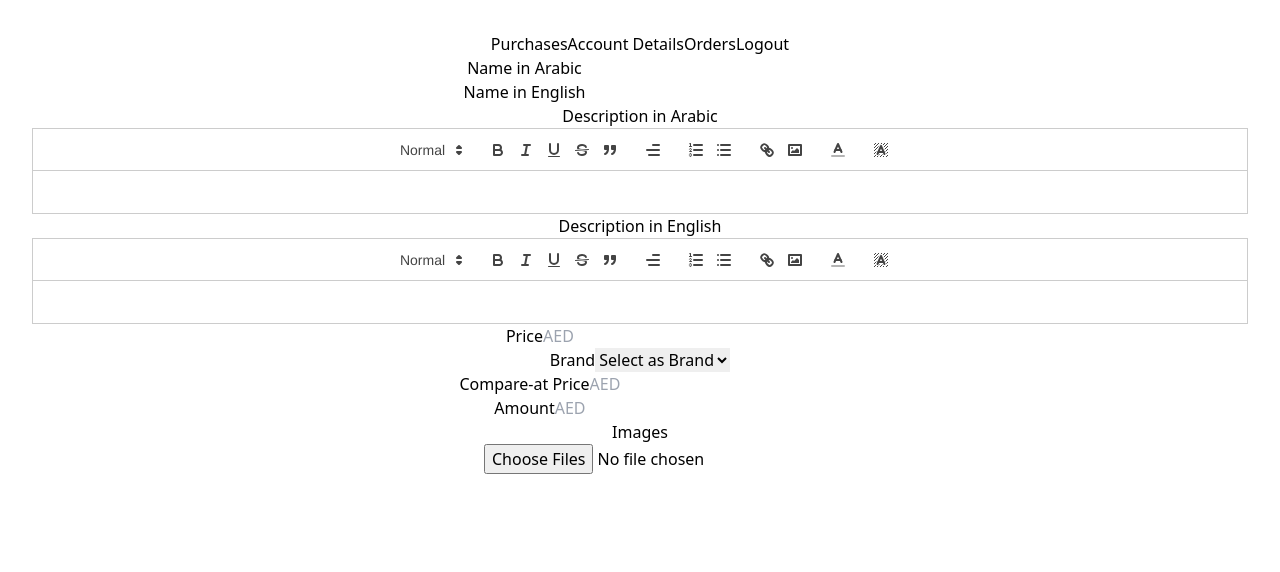
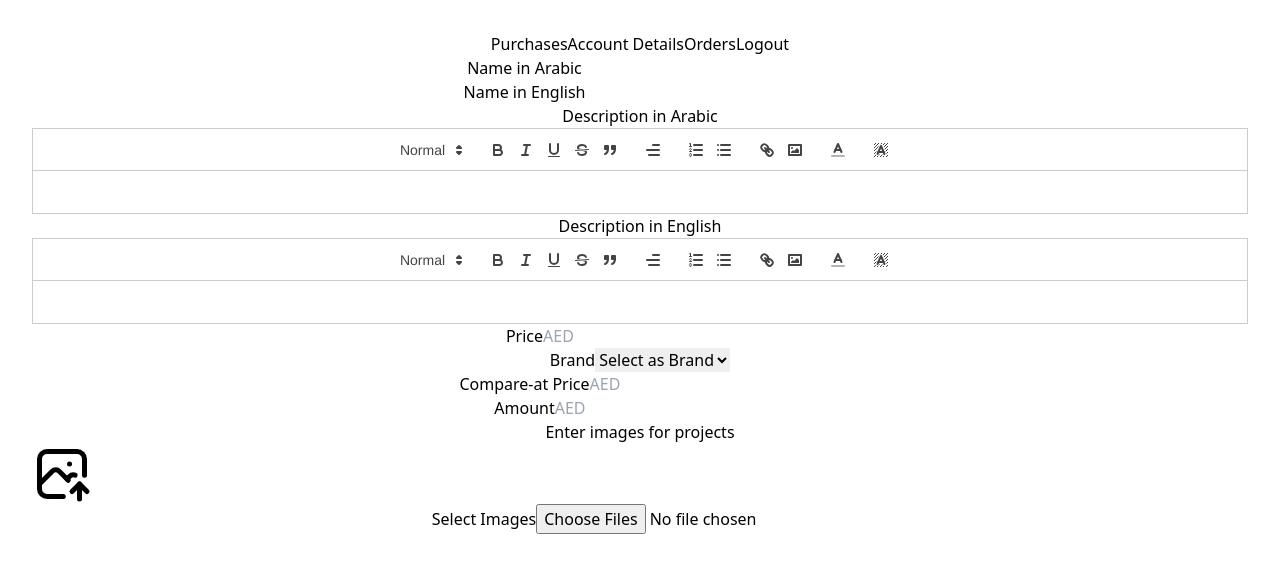
Before and after one commit to Zaid-Ar/China-Task, a React (Vite) app: page /addProduct in a window 1280 px wide. Shown: the top 572 px of the page. Built offline with nearby package versions, Linux system fonts and the light colour scheme.

Commit message:
complete image  component

```diff
--- a/src/pages/formComponents/Forms.tsx
+++ b/src/pages/formComponents/Forms.tsx
@@ -12,11 +12,11 @@ const Forms = () => {
   return (
     <>
       <FormProvider {...formMethods}>
-        <form className="grid grid-Cols-4 gap-4" onSubmit={onSubmit}>
+        <form className="grid grid-Cols-5 gap-4" onSubmit={onSubmit}>
           <div className="col-start-1 col-end-2">
             <MainForm />
           </div>
-          <div className="col-start-3 col-end-4">
+          <div className="col-start-3 col-end-5">
             <SecondForm />
           </div>
         </form>
--- a/src/pages/formComponents/ImagesSection.tsx
+++ b/src/pages/formComponents/ImagesSection.tsx
@@ -1,7 +1,9 @@
 import React, { ChangeEvent } from 'react';
 import { useFormContext } from 'react-hook-form';
 import { ProductFormData } from './ProductFormData';
-
+import { TbPhotoUp } from "react-icons/tb";
+import { MdDelete } from "react-icons/md";
+import { MdAdd } from "react-icons/md";
 const ImagesSection: React.FC = () => {
   const {
     register,
@@ -9,7 +11,7 @@ const ImagesSection: React.FC = () => {
     setValue,
     formState: { errors },
   } = useFormContext<ProductFormData>();
-
+  const mainImageUrl = watch('mainImage');
   const existingImageUrls = watch('imageUrls') || [];
 
   const handleFileChange = (e: ChangeEvent<HTMLInputElement>) => {
@@ -34,6 +36,18 @@ const ImagesSection: React.FC = () => {
     setValue('imageFiles', fileList);
   };
 
+
+  const handleSelect = (
+    event: React.MouseEvent<HTMLButtonElement, MouseEvent>,
+   mainImage: string
+  ) => {
+    event.preventDefault();
+    setValue('mainImage', mainImage);
+
+  };
+
+
+
   const handleDelete = (
     event: React.MouseEvent<HTMLButtonElement, MouseEvent>,
     imageUrl: string
@@ -43,52 +57,69 @@ const ImagesSection: React.FC = () => {
       'imageUrls',
       existingImageUrls.filter((url) => url !== imageUrl)
     );
+    if (imageUrl === mainImageUrl) {
+      setValue('mainImage', '');
+    }
   };
 
   return (
-    <div>
-      <div className="text-2xl font-bold mb-3">Images</div>
-      <div className="border rounded p-4 flex flex-col gap-4">
-        {existingImageUrls.length > 0 && (
-          <div className="grid grid-cols-6 gap-4">
+    <div className='grid grid-cols-6 gap-4 w-full'>
+      <div className='col-start-1 col-end-2'>
+      <label className="block mb-2 text-sm font-medium text-gray-900 dark:text-white text-left text-lg">Enter images for projects</label>
+      </div>
+      <div className="col-start-1 col-end-6 overflow-auto grid-cols-1 gap-4 items-center justify-center w-full h-96 border-2 border-gray-900 border-dashed rounded-lg cursor-pointer bg-gray-50 mb-6">
+        {existingImageUrls.length > 0 ? (
+          <div className="grid grid-cols-3 gap-8 px-10 py-5">
             {existingImageUrls.map((url, index) => (
               <div key={index} className="relative group">
-                <img src={url} alt="Uploaded preview" className="min-h-full object-cover" />
+                <img src={url} alt="Uploaded preview" className={`min-h-full object-cover border ${mainImageUrl=== url ? "border-blue-700":"border-gray-400"} `} />
+
                 <button
-                  className="absolute inset-0 flex items-center justify-center bg-black bg-opacity-50 opacity-0 group-hover:opacity-100 text-white"
+                  className={`absolute  top-0 left-0  grid items-center justify-center bg-black bg-opacity-50 opacity-0 group-hover:opacity-100 text-gray-300`}
+                  onClick={(event) => handleSelect(event, url)}
+                >
+       <MdAdd size="30px"  className='hover:text-lime-500'/>
+                </button>
+                <button
+                  className="absolute  top-0 right-0  grid items-center justify-center bg-black bg-opacity-50 opacity-0 group-hover:opacity-100 text-gray-300"
                   onClick={(event) => handleDelete(event, url)}
                 >
-                  Delete
+                  <MdDelete size="30px" className='hover:text-red-500'/>
                 </button>
               </div>
             ))}
           </div>
-        )}
-        <input
+        ): <div className=' grid w-full justify-center items-center h-full'><TbPhotoUp size="60px" /></div> }
+
+      </div>
+      <div className='col-start-1 col-end-3'>
+      <label className="w-1/2 h-8   m-2 text-lg text-black transition-colors duration-150 bg-lime-200 rounded-lg focus:shadow-outline hover:bg-lime-600 cursor-pointer">
+        Select Images
+      <input
           type="file"
+
           multiple
           accept="image/*"
-          className="w-full text-gray-700 font-normal"
+          className="hidden"
           {...register('imageFiles', {
             validate: (imageFiles: FileList | null) => {
-              if (!imageFiles) return 'At least one image should be added';
+              if (!imageFiles) return 'At least 5 image should be added';
 
               const filesArray = Array.from(imageFiles);
               const totalLength = filesArray.length + existingImageUrls.length;
 
-              if (totalLength === 0) {
-                return 'At least one image should be added';
-              }
 
-              if (totalLength > 6) {
-                return 'No more than 6 images can be added';
+              if (totalLength < 5) {
+                return 'at least 5 images must be added';
               }
               return true;
             },
           })}
           onChange={handleFileChange}
+
         />
-      </div>
+    </label>
+    </div>
       {errors.imageFiles && (
         <span className="text-red-500 text-sm font-bold">
           {errors.imageFiles.message}
--- a/src/pages/formComponents/ProductFormData.ts
+++ b/src/pages/formComponents/ProductFormData.ts
@@ -9,4 +9,6 @@ export type ProductFormData = {
     amount:number;
     imageFiles: FileList;
     imageUrls: string[];
+    mainImage: string;
+
   };
```
